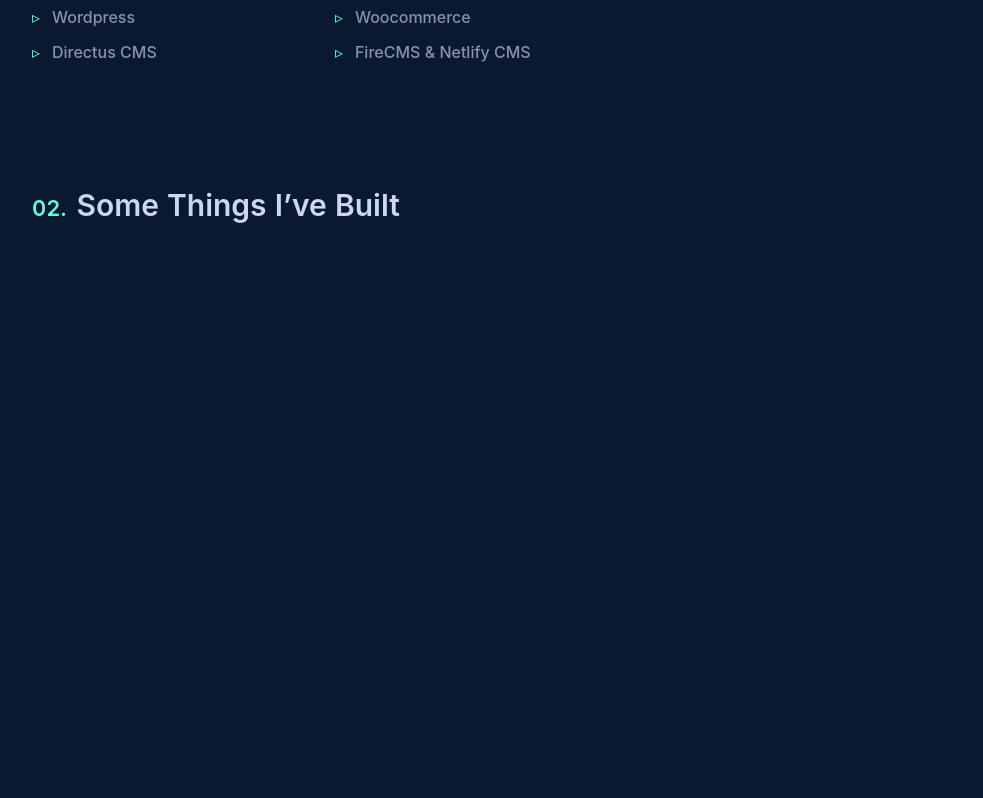
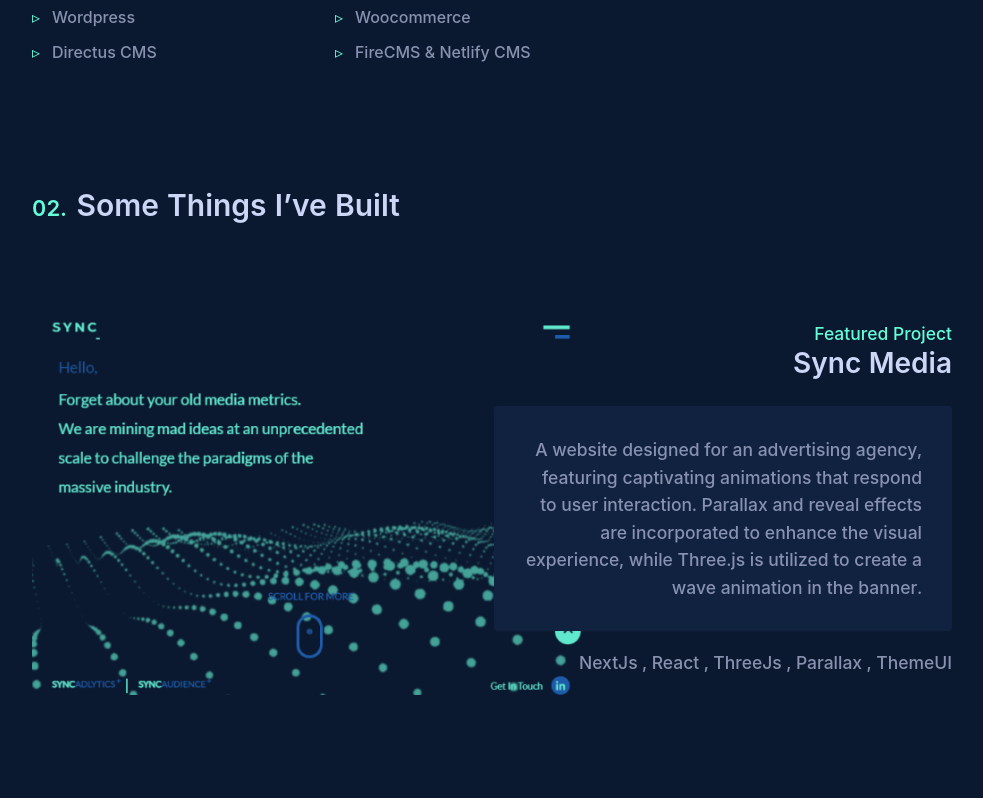
Before and after one commit to KavitaR45/Simple-Portfolio, a Next.js app: page / in a window 1280 px wide. Shown: the part 1257-2055 px from the top of the page, without its empty margins (148-1131 px from the left). Built offline with nearby package versions, Linux system fonts and the light colour scheme.

Commit message:
portfolio slider omitted

```diff
--- a/pages/index.js
+++ b/pages/index.js
@@ -28,12 +28,12 @@
       </section>
       <section id="work" style={{ padding: "50px 0" }}>
         <SectionHeading section={2} title={"Some Things I’ve Built"} />
-        <Slides>
+        {/* <Slides> */}
         <Project link={"https://syncmedia.io/"} technology={"NextJs , React , ThreeJs , Parallax , ThemeUI"} img={"/images/project/sync.png"} desc={"A website designed for an advertising agency, featuring captivating animations that respond to user interaction. Parallax and reveal effects are incorporated to enhance the visual experience, while Three.js is utilized to create a wave animation in the banner."} subtitle={"Featured Project"} title={"Sync Media"} />
         <Project link={"https://blockbuster-review.netlify.app/"} technology={"React , NextJs , AntDesign , API"} flexDirection textAlign img={"/images/project/movie.png"} desc={"A movie review website using NEXT Js, which is styled using AntDesign and styled components. To retrieve movie data, I have used 'The Movie Database API'. This website has an extensive search feature, and also provides a detailed page where one can read the movie's overview."} subtitle={"Featured Project"} title={"Block Buster Film Review"} />
         <Project link={"https://www.parrotcrow.in/"} technology={"Wordpress , Elementor , Woocommerce, Multisite"} img={"/images/project/ecom.png"} desc={"An e-commerce site for fashion-conscious parents and their little ones. Built on WordPress with Elementor and WooCommerce, it's a modern and professional store with multisite options for B2B and B2C customers, providing a seamless shopping experience."} subtitle={"Featured Project"} title={"Parrot Crow"} />
         <Project link={"https://webify.neuralcms.ai/"} technology={"NextJs, ParticleJs, React, Material UI"} flexDirection textAlign img={"/images/project/landing.png"} desc={"A professionally designed layout using Next.js with a banner created using Particle.js. For styling, I utilized Material UI, resulting in a polished and modern look. The site includes seamless navigation, a swiper, and a professional web page."} subtitle={"Featured Project"} title={"Webify"} />
-        </Slides>
+        {/* </Slides> */}
       </section>
       <section id="contact" style={{ padding: "50px 0" }}>
         <SectionHeading section={3} title={"Get In Touch"} />
```
